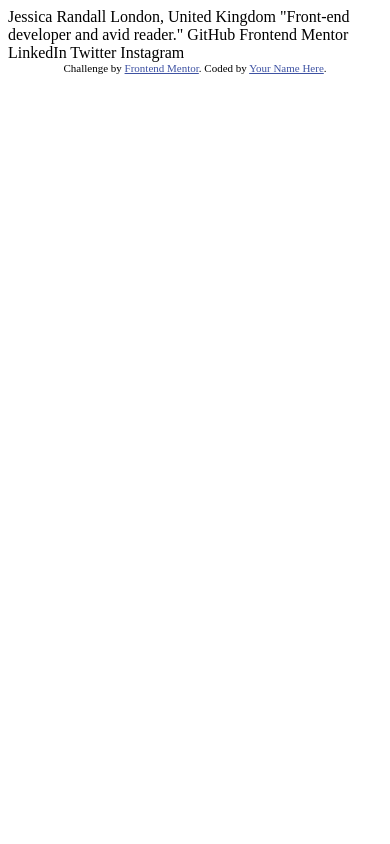
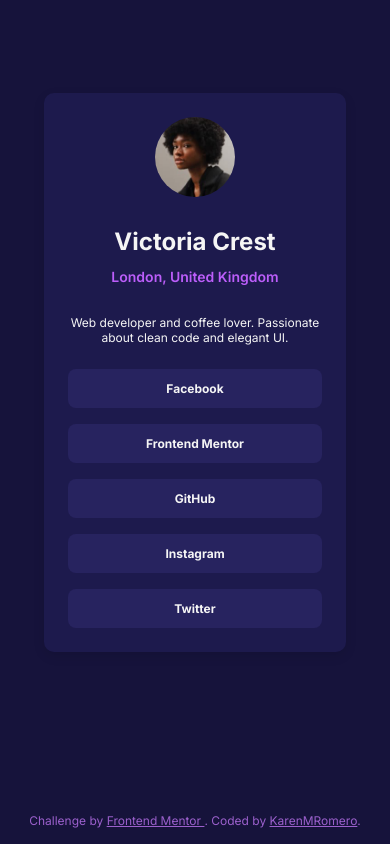
Before and after one commit to KarenMRomero/social-links-profile-main, a plain HTML site: page index.html in a window 390 px wide. Drawn offline with Linux system fonts and the light colour scheme.

Commit message:
finaliza estructura, estilos SCSS y accesibilidad para reto de Social Links
- Se completó el diseño y maquetación del componente principal
- Se implementó diseño responsive mobile-first usando Flexbox
- Se mejoró la accesibilidad con focus visibles y etiquetas semánticas
- Se añadieron variables SCSS para manejar colores y espaciados
- Se actualizó el README con descripción del proyecto, tecnologías y aprendizajes

```diff
--- /dev/null
+++ b/assets/styles.scss
@@ -0,0 +1,114 @@
+$primary-color: #9b60cc;
+$accent-links-color: #bc5efa;
+$font-stack: "Inter", sans-serif;
+$light-background-color: #1d1a4d;
+$dark-background-color: #16133b;
+$light-text-color: #f5f5f5;
+$dark-text-color: #27235f;
+
+* {
+  margin: 0;
+  padding: 0;
+  box-sizing: border-box;
+}
+
+body {
+  font-family: $font-stack;
+  background-color: $dark-background-color;
+  color: $primary-color;
+  display: flex;
+  flex-direction: column;
+  justify-content: center;
+  align-items: center;
+  min-height: 100vh;
+}
+
+.container {
+  max-width: 350px;
+  width: 100%;
+  padding: 1.5rem;
+  margin-block: auto;
+}
+
+.card {
+  background-color: $light-background-color;
+  border-radius: .625rem;
+  box-shadow: 0 4px 12px rgba(0, 0, 0, 0.1);
+  padding: 1.5rem;
+  text-align: center;
+}
+
+.img-wrapper {
+  margin-bottom: .625rem;
+}
+
+.profile-image {
+  border-radius: 50%;
+  width: 5rem;
+  height: 5rem;
+  object-fit: cover;
+  margin-bottom: 1rem;
+}
+
+.name {
+  font-size: 1.5rem;
+  font-weight: 700;
+  margin-bottom: 0.25rem;
+  color: $light-text-color;
+}
+
+.location {
+  color: $accent-links-color;
+  font-size: 0.875rem;
+  font-weight: 600;
+  margin-top: 0.75rem;
+  margin-bottom: 1.875rem;
+}
+
+.personal-description {
+  font-size: 0.75rem;
+  margin-bottom: 1.5rem;
+  color: $light-text-color;
+}
+
+.social-links-container ul {
+  list-style: none;
+  display: flex;
+  flex-direction: column;
+  gap: 1rem;
+}
+
+.social-links-container a {
+  font-size: 0.75rem;
+  font-weight: 700;
+  display: block;
+  width: 100%;
+  text-decoration: none;
+  color: $light-text-color;
+  background-color: $dark-text-color;
+  padding: 0.75rem;
+  border-radius: 0.5rem;
+  transition: background-color 0.3s;
+
+  &:hover,
+  &:focus {
+    background-color: darken($dark-text-color, 10%);
+  }
+}
+
+.attribution {
+  font-size: 0.75rem;
+  text-align: center;
+  display: block;
+  margin-top: auto;
+  margin-bottom: 1rem;
+
+  a {
+    color: $primary-color;
+    text-decoration: underline;
+
+    &:hover {
+      color: $accent-links-color;
+    }
+  }
+}
--- a/index.html
+++ b/index.html
@@ -1,34 +1,118 @@
 <!DOCTYPE html>
 <html lang="en">
   <head>
-  <meta charset="UTF-8">
-  <meta name="viewport" content="width=device-width, initial-scale=1.0"> <!-- displays site properly based on user's device -->
-
-  <link rel="icon" type="image/png" sizes="32x32" href="./assets/images/favicon-32x32.png">
-
+    <meta charset="UTF-8" />
+    <meta name="viewport" content="width=device-width, initial-scale=1.0" />
+    <link
+      rel="icon"
+      type="image/png"
+      sizes="32x32"
+      href="./assets/images/favicon-32x32.png"
+    />
+    <link rel="stylesheet" href="./assets/styles.css" />
+    <link
+      href="https://fonts.googleapis.com/css2?family=Inter:wght@400;600;700&display=swap"
+      rel="stylesheet"
+    />
     <title>Frontend Mentor | Social links profile</title>
-
-  <!-- Feel free to remove these styles or customise in your own stylesheet 👍 -->
-  <style>
-    .attribution { font-size: 11px; text-align: center; }
-    .attribution a { color: hsl(228, 45%, 44%); }
-  </style>
   </head>
   <body>
-
-  Jessica Randall
-  London, United Kingdom
-  "Front-end developer and avid reader."
-
+    <main class="container">
+      <div class="card">
+        <section class="personal-info">
+          <div class="img-wrapper">
+            <img
+              src="./assets/images/avatar-jessica.jpeg"
+              alt="Profile picture of Victoria Crest"
+              class="profile-image"
+            />
+          </div>
+          <h1 class="name">Victoria Crest</h1>
+          <p class="location">London, United Kingdom</p>
+          <p class="personal-description">
+            Web developer and coffee lover. Passionate about clean code and
+            elegant UI.
+          </p>
+        </section>
+        <section class="social-links-container" aria-label="Social media links">
+          <ul role="list">
+            <li>
+              <a
+                href="https://example.com"
+                aria-label="Facebook (demo link)"
+                target="_blank"
+                rel="noopener noreferrer"
+              >
+                Facebook
+              </a>
+            </li>
+            <li>
+              <a
+                href="https://example.com"
+                aria-label="Frontend Mentor (demo link)"
+                target="_blank"
+                rel="noopener noreferrer"
+              >
+                Frontend Mentor
+              </a>
+            </li>
+            <li>
+              <a
+                href="https://example.com"
+                aria-label="GitHub (demo link)"
+                target="_blank"
+                rel="noopener noreferrer"
+              >
                 GitHub
-  Frontend Mentor
-  LinkedIn
+              </a>
+            </li>
+            <li>
+              <a
+                href="https://example.com"
+                aria-label="Instagram (demo link)"
+                target="_blank"
+                rel="noopener noreferrer"
+              >
+                Instagram
+              </a>
+            </li>
+            <li>
+              <a
+                href="https://example.com"
+                aria-label="Twitter (demo link)"
+                target="_blank"
+                rel="noopener noreferrer"
+              >
                 Twitter
-  Instagram
-
-  <div class="attribution">
-    Challenge by <a href="https://www.frontendmentor.io?ref=challenge" target="_blank">Frontend Mentor</a>.
-    Coded by <a href="#">Your Name Here</a>.
+              </a>
+            </li>
+          </ul>
+        </section>
       </div>
+    </main>
+    <footer
+      class="attribution"
+      aria-label="Attribution and challenge information"
+    >
+      <p>
+        Challenge by
+        <a
+          href="https://www.frontendmentor.io?ref=challenge"
+          target="_blank"
+          rel="noopener noreferrer"
+          aria-label="Visit Frontend Mentor website (opens in a new tab)"
+        >
+          Frontend Mentor </a
+        >. Coded by
+        <a
+          href="https://github.com/yourusername"
+          target="_blank"
+          rel="noopener noreferrer"
+          aria-label="Visit Your GitHub profile (opens in a new tab)"
+        >
+          KarenMRomero</a
+        >.
+      </p>
+    </footer>
   </body>
 </html>
```
Also changed, not shown: assets/styles.css (added), 3 other files. Lines whose indentation alone changed are shown as unchanged.
